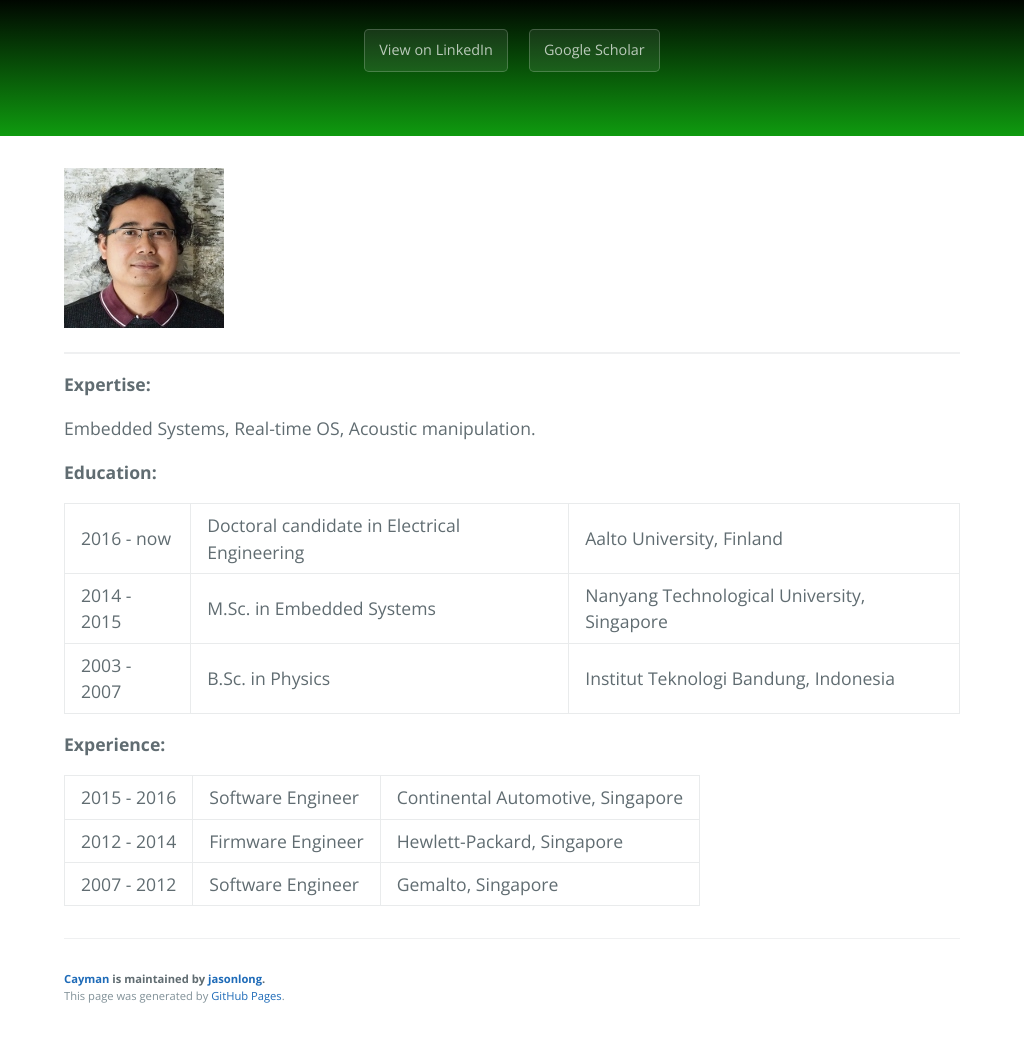
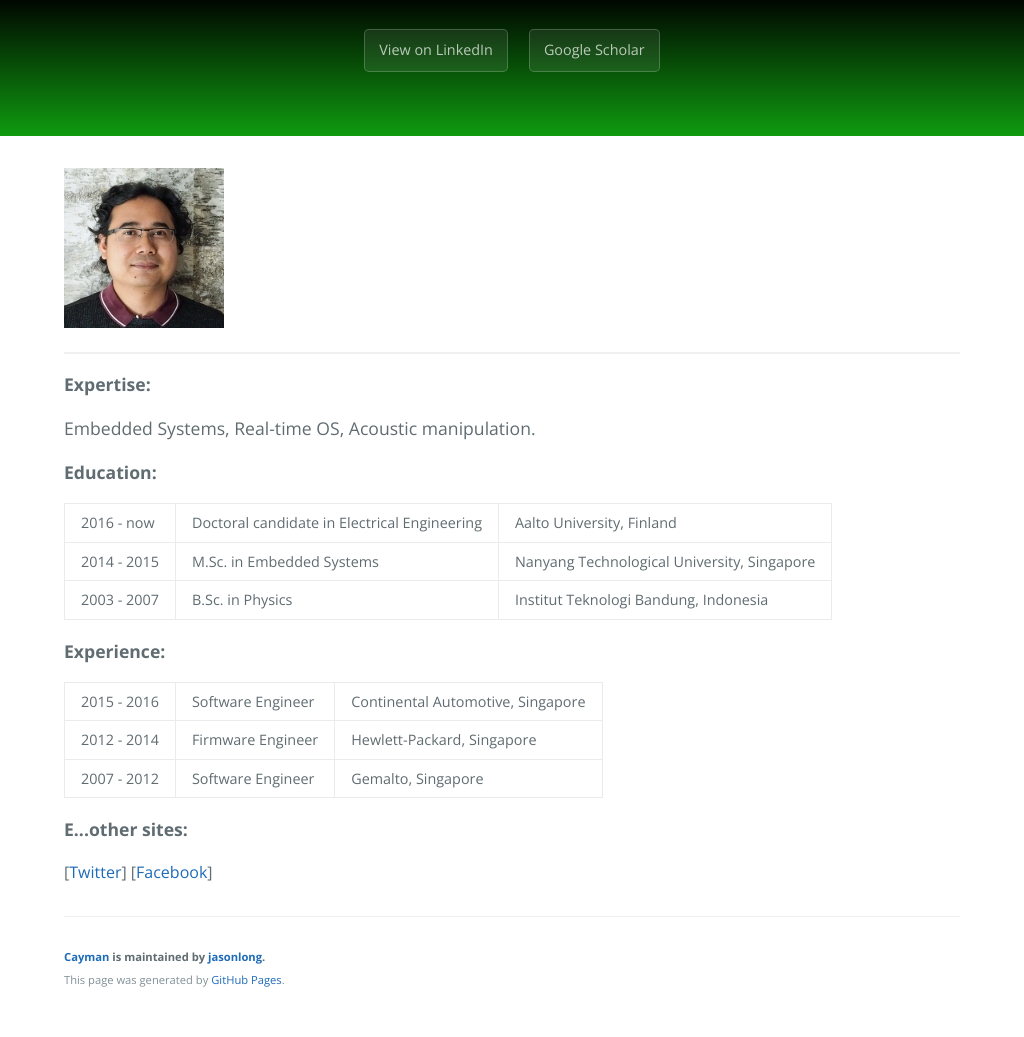
Before and after one commit to harriwijaya/harriwijaya.github.io, a website: page index.html in a window 1024 px wide. Shown: the part 148-1185 px from the top of the page. Drawn offline with nearby package versions, Linux system fonts and the light colour scheme.

Commit message:
Table smaller font, Other sites, Credit smaller font
Table smaller font, Other sites, Credit smaller font

```diff
--- a/css/cayman.css
+++ b/css/cayman.css
@@ -203,6 +203,7 @@ a {
     .main-content table th,
     .main-content table td {
       padding: 0.5rem 1rem;
+      font-size: 0.9rem; /* smaller font inside table */
       border: 1px solid #e9ebec; }
   .main-content dl {
     padding: 0; }
@@ -227,17 +228,19 @@ a {
   border-top: solid 1px #eff0f1; }
   @media screen and (min-width: 64em) {
     .site-footer {
-      font-size: 1rem; } } /* font-size: 1rem; } } */
+      font-size: 1rem; } }
   @media screen and (min-width: 42em) and (max-width: 64em) {
     .site-footer {
-      font-size: 0.7rem; } } /* font-size: 1rem; } } */
+      font-size: 1rem; } }
   @media screen and (max-width: 42em) {
     .site-footer {
       font-size: 0.9rem; } }
 
 .site-footer-owner {
+    font-size: 0.7rem; /**/
   display: block;
   font-weight: bold; }
 
 .site-footer-credits {
+    font-size: 0.7rem; /**/
   color: #819198; }
--- a/index.html
+++ b/index.html
@@ -80,6 +80,9 @@
         </table>
         </p>
 
+        <p><strong>E...other sites:</strong></p>
+        <p style="font-size:1rem;">[<a href="https://twitter.com/harriwij">Twitter</a>] [<a href="https://www.facebook.com/harrisaptowijaya">Facebook</a>]</p>
+
         <!-- credit -->
       <footer class="site-footer">
         <span class="site-footer-owner"><a href="https://github.com/jasonlong/cayman-theme">Cayman</a> is maintained by <a href="https://github.com/jasonlong">jasonlong</a>.</span>
```
